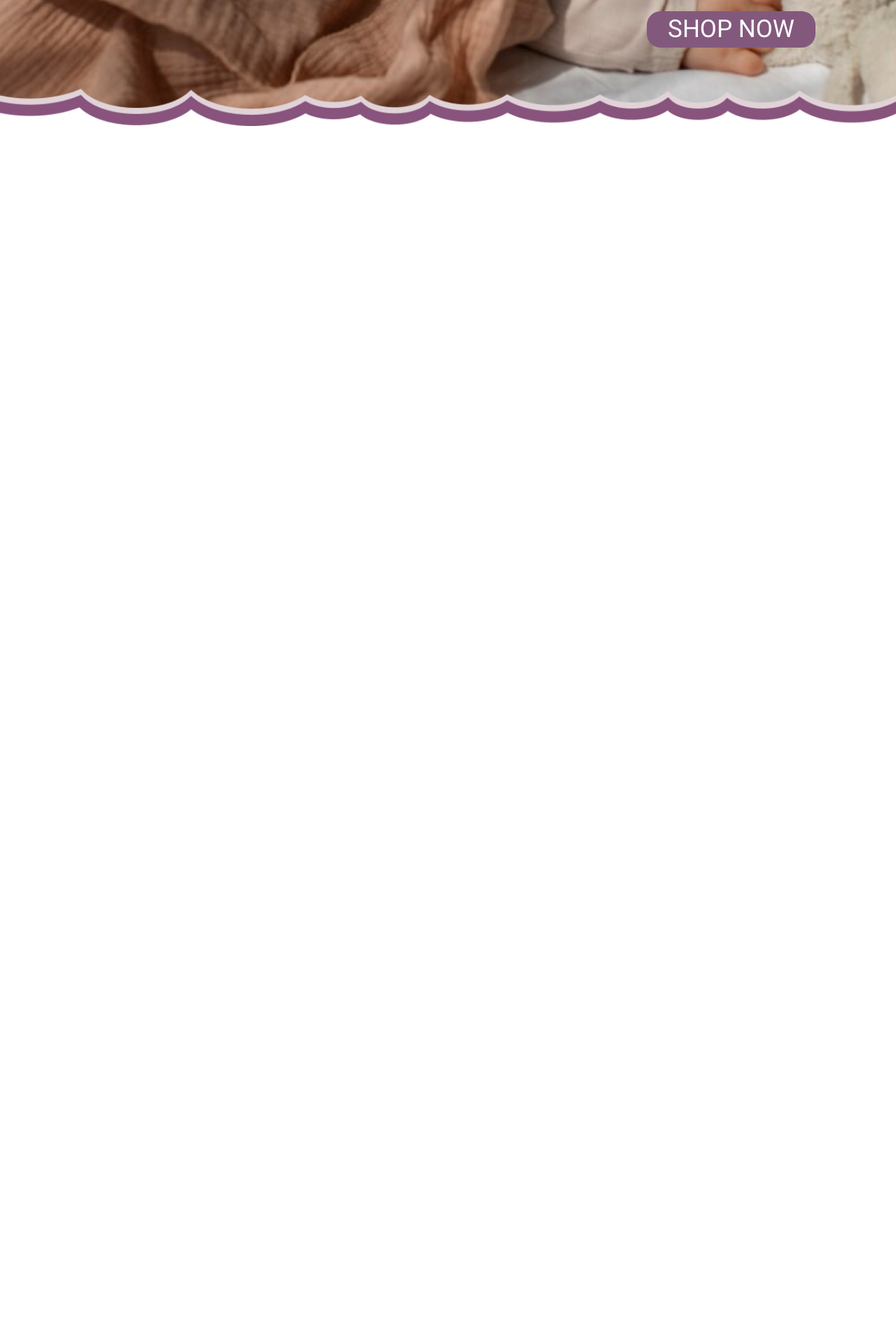
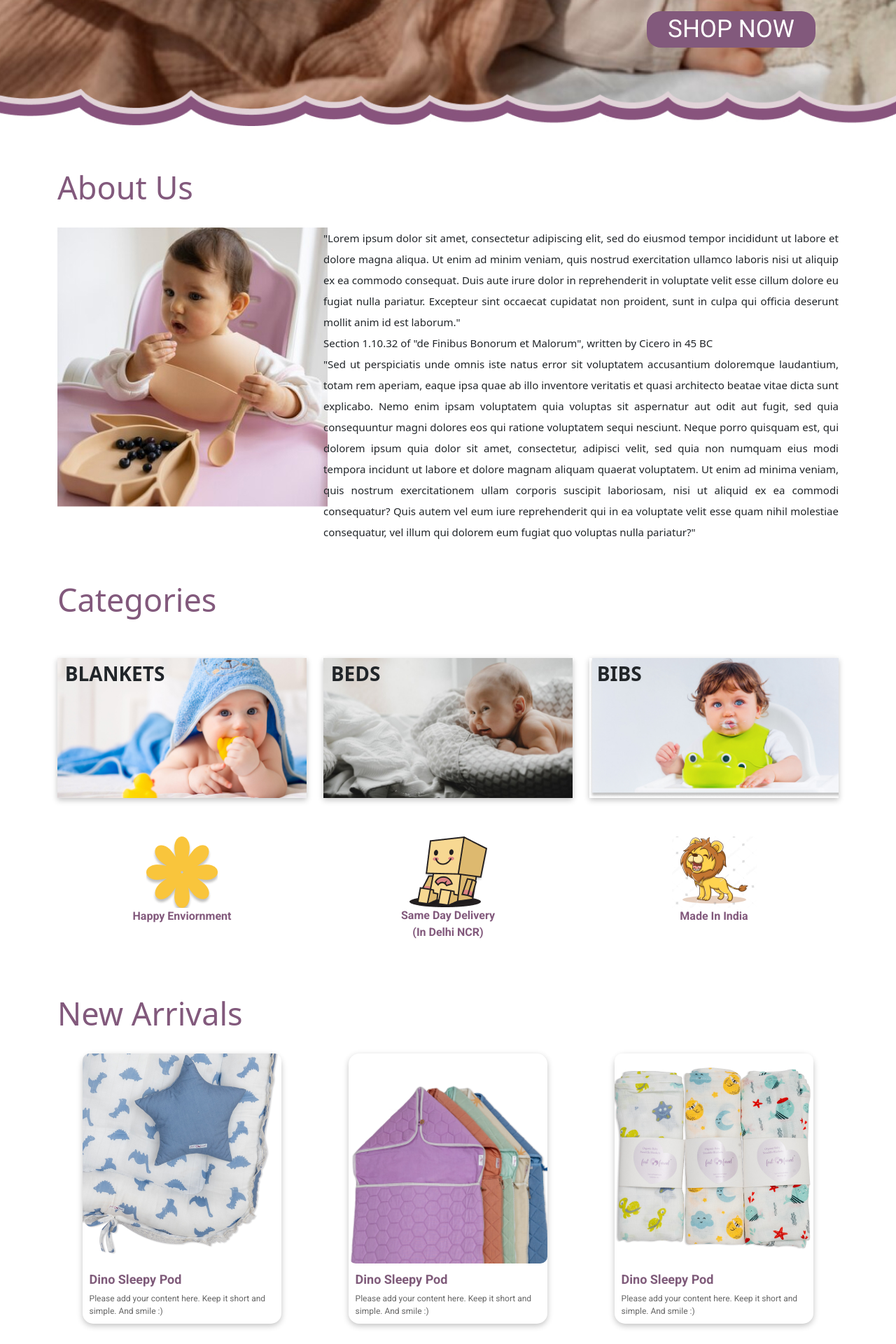
Before and after one commit to RohitChauhan916/first-friend, a PHP site: page / in a window 1280 px wide; the page is wider, and only the part inside the window is pictured. Shown: the part 535-2455 px from the top of that part at 70% size. Before the commit the page ends 715 px from the top of that part, so only its background shows below. Run offline with PHP 8.4, Linux system fonts and the light colour scheme.

Commit message:
add multiple section

```diff
--- a/index.html
+++ b/index.html
@@ -13,7 +13,7 @@
     <link rel="stylesheet" href="style.css">
     </head>
     <body>
-
+        <!-- Navbar-->
         <header>
             <div class="container">
                 <nav class="navbar navbar-expand-lg bg-body-tertiary">
@@ -56,6 +56,8 @@
                   </nav>
             </div>
         </header>
+
+        <!-- Banner Section-->
         <div class="banner">
             <div class="banner-item">
                 <div class="banner_rec">
@@ -65,6 +67,174 @@
             </div>
         </div>
 
+        <!-- About us-->
+        <div class="about">
+            <div class="container">
+                <h2>About Us</h2>
+                <div class="row">
+                    <div class="col-lg-4 col-md-6 col-sm-12">
+                        <img src="./img/baby1.jpg">
+                    </div>
+                    <div class="col-lg-8 col-md-6 col-sm-12">
+                        <p class="about_p">"Lorem ipsum dolor sit amet, consectetur adipiscing elit, sed do eiusmod tempor incididunt ut labore et dolore magna aliqua. Ut enim ad minim veniam, quis nostrud exercitation ullamco laboris nisi ut aliquip ex ea commodo consequat. Duis aute irure dolor in reprehenderit in voluptate velit esse cillum dolore eu fugiat nulla pariatur. Excepteur sint occaecat cupidatat non proident, sunt in culpa qui officia deserunt mollit anim id est laborum."<br>
+                        Section 1.10.32 of "de Finibus Bonorum et Malorum", written by Cicero in 45 BC<br>
+                        "Sed ut perspiciatis unde omnis iste natus error sit voluptatem accusantium doloremque laudantium, totam rem aperiam, eaque ipsa quae ab illo inventore veritatis et quasi architecto beatae vitae dicta sunt explicabo. Nemo enim ipsam voluptatem quia voluptas sit aspernatur aut odit aut fugit, sed quia consequuntur magni dolores eos qui ratione voluptatem sequi nesciunt. Neque porro quisquam est, qui dolorem ipsum quia dolor sit amet, consectetur, adipisci velit, sed quia non numquam eius modi tempora incidunt ut labore et dolore magnam aliquam quaerat voluptatem. Ut enim ad minima veniam, quis nostrum exercitationem ullam corporis suscipit laboriosam, nisi ut aliquid ex ea commodi consequatur? Quis autem vel eum iure reprehenderit qui in ea voluptate velit esse quam nihil molestiae consequatur, vel illum qui dolorem eum fugiat quo voluptas nulla pariatur?"</p>
+                    </div>
+                </div>
+            </div>
+
+        </div>
+
+        <!-- Category-->
+        <div class="category">
+            <div class="container">
+                <h2>Categories</h2>
+                <div class="cat_pad">
+                    <div class="row">
+                        <div class="col-lg-4">
+                            <div class="blanket">
+                                <h3>BLANKETS</h3>
+                            </div>
+                        </div>
+                        <div class="col-lg-4">
+                            <div class="beds">
+                                <h3>BEDS</h3>
+                            </div>
+                        </div>
+                        <div class="col-lg-4">
+                            <div class="bibs">
+                                <h3>BIBS</h3>
+                            </div>
+                        </div>
+                    </div>
+                </div>
+
+                <div class="cat_two">
+                    <div class="row">
+                        <div class="col-lg-4 happy">
+                            <div class="happy_div">
+                                <img src="./img/happy.png">
+                                <p>Happy Enviornment</p>
+                            </div>
+                        </div>
+                        <div class="col-lg-4 happy">
+                            <div class="happy_div">
+                            <img src="./img/day.png">
+                            <p>Same Day Delivery<br>(In Delhi NCR)</p>
+                            </div>
+                        </div>
+                        <div class="col-lg-4 happy">
+                            <div class="happy_div">
+                                <img src="./img/made.png">
+                                <p>Made In India</p>
+                            </div>
+                        </div>
+                    </div>
+                </div>
+
+            </div>
+        </div>
+
+        <!-- new arrival-->
+        <div class="new">
+            <div class="container">
+                <h2>New Arrivals</h2>
+                <div class="row">
+                    <div class="col-lg-4">
+                        <div class="section">
+                            <img src="./img/dino.png">
+                            <h3>Dino Sleepy Pod</h3>
+                            <p>Please add your content here. Keep it short and simple. And smile :) </p>
+                        </div>
+                    </div>
+                    <div class="col-lg-4">
+                        <div class="section">
+                            <img src="./img/homey.png">
+                            <h3>Dino Sleepy Pod</h3>
+                            <p>Please add your content here. Keep it short and simple. And smile :) </p>
+                        </div>
+                    </div>
+                    <div class="col-lg-4">
+                        <div class="section">
+                            <img src="./img/milkey.png">
+                            <h3>Dino Sleepy Pod</h3>
+                            <p>Please add your content here. Keep it short and simple. And smile :) </p>
+                        </div>
+                    </div>
+                </div>
+                <div class="view">
+                    <a href="#">View More</a>
+                </div>
+            </div>
+        </div>
+
+        <!-- Reviews-->
+        <div class="reviews">
+            <div class="container">
+                <h2>Reviews</h2>
+                <img src="./img/Group 1160444247.png">
+                <div class="follow_us">
+                    <img class="follow" src="./img/follow us.png">
+                </div>
+                <div class="touch">
+                    <div class="row">
+                        <div class="col-lg-4">
+                            <div class="stay">
+                                <h2>Stay in Touch</h2>
+                                <p>Browse high quality Figma components & add them to your project with one click</p>
+                            </div>
+                        </div>
+                        <div class="col-lg-8">
+                            <form class="d-flex" role="search">
+                                <input class="form-control me-2 search_stay" type="search" placeholder="Enter your email address" aria-label="Search">
+                              </form>
+                        </div>
+                    </div>
+                </div>
+                <img class="join" src="./img/join.png" width="100%">
+
+                </div>
+                <img class="icongroup" src="./img/Group_icon.png">
+        </div>
+
+        <footer>
+            <div class="container">
+                <div class="section_footer">
+                    <div class="row">
+                        <div class="col-lg-3">
+                            <img src="./img/logo2.png">
+                        </div>
+                        <div class="col-lg-3">
+                            <ul>
+                                <li>Company</li>
+                                <li>This is a link</li>
+                                <li>Link tow</li>
+                                <li>Link three</li>
+                                <li>Link three</li>
+                            </ul>
+                        </div>
+                        <div class="col-lg-3">
+                            <ul>
+                                <li>Company</li>
+                                <li>This is a link</li>
+                                <li>Link tow</li>
+                                <li>Link three</li>
+                                <li>Link three</li>
+                            </ul>
+                        </div>
+                        <div class="col-lg-3">
+                            <ul>
+                                <li>Company</li>
+                                <li>This is a link</li>
+                                <li>Link tow</li>
+                                <li>Link three</li>
+                                <li>Link three</li>
+                            </ul>
+                        </div>
+                    </div>
+                </div>
+            </div>
+        </footer>
     <script src="https://cdn.jsdelivr.net/npm/@popperjs/core@2.11.8/dist/umd/popper.min.js"></script>
     <script src="./js/bootstrap.min.js"></script>
     </body>
--- a/style.css
+++ b/style.css
@@ -73,3 +73,222 @@
   font-weight: 400;
   font-style: normal;
   }
+  .about{
+    padding: 3%;
+  }
+  .about h2{
+    color: #82597C;
+    font-size: 45px;
+    padding: 2% 0px;
+  }
+  .about_p{
+    line-height: 30px;
+    font-size: 15px;
+    text-align: justify;
+  }
+  .category{
+    padding: 0px 0px 3%;
+  }
+  .category h2{
+    color: #82597C;
+    font-size: 45px;
+  }
+  .blanket{
+    width: 100%;
+    height: 200px;
+    background: url('/img/blanket.jpg') no-repeat;
+    box-shadow: rgba(0, 0, 0, 0.24) 0px 3px 8px;
+    background-size: cover;
+    position: relative;
+  }
+  .beds{
+    width: 100%;
+    height: 200px;
+    background: url('/img/beds.jpg') no-repeat;
+    box-shadow: rgba(0, 0, 0, 0.24) 0px 3px 8px;
+    background-size: cover;
+    position: relative;
+  }
+  .bibs{
+    width: 100%;
+    height: 200px;
+    background: url('/img/bibs.jpg') no-repeat;
+    box-shadow: rgba(0, 0, 0, 0.24) 0px 3px 8px;
+    background-size: cover;
+    position: relative;
+  }
+  .category{
+    padding: 0px 0px 3%;
+  }
+  .category h2{
+    color: #82597C;
+    font-size: 45px;
+  }
+  .blanket{
+    width: 100%;
+    height: 200px;
+    background: url('/img/blanket.jpg') no-repeat;
+    box-shadow: rgba(0, 0, 0, 0.24) 0px 3px 8px;
+    background-size: cover;
+    position: relative;
+  }
+  .beds{
+    width: 100%;
+    height: 200px;
+    background: url('/img/beds.jpg') no-repeat;
+    box-shadow: rgba(0, 0, 0, 0.24) 0px 3px 8px;
+    background-size: cover;
+    position: relative;
+  }
+  .bibs{
+    width: 100%;
+    height: 200px;
+    background: url('/img/bibs.jpg') no-repeat;
+    box-shadow: rgba(0, 0, 0, 0.24) 0px 3px 8px;
+    background-size: cover;
+    position: relative;
+  }
+  .blanket h3{
+    position: absolute;
+    top: 3%;
+    left: 3%;
+    font-weight: 700;
+  }
+  .beds h3{
+    position: absolute;
+    top: 3%;
+    left: 3%;
+    font-weight: 700;
+  }
+  .bibs h3{
+    position: absolute;
+    top: 3%;
+    left: 3%;
+    font-weight: 700;
+  }
+  .cat_pad{
+    margin: 5% 0px;
+  }
+  .happy{
+    display: block;
+    text-align: center;
+  }
+  .happy p{
+    color: #82597C;
+    font-family: "Roboto", sans-serif;
+  font-weight: 600;
+  font-style: bold;
+  font-size: 16px;
+  }
+  .new{
+    padding: 0px 0px 3% 0px;
+  }
+  .new h2{
+    color: #82597C;
+    font-size: 45px;
+    padding: 2% 0px;
+  }
+  .section img{
+    object-fit: cover;
+    width: 100%;
+    height: 300px;
+    border-radius: 10px;
+  }
+  .section{
+    box-shadow: rgba(0, 0, 0, 0.24) 0px 3px 8px;
+    margin: 0px 10%;
+    border-radius: 15px;
+  }
+  .section h3{
+    padding: 4% 10px 0px;
+    font-weight: 600;
+    font-size: 18px;
+    font-family: "Roboto", sans-serif;
+    font-style: bold;
+    color: #7F5B7A;
+  }
+  .section p{
+    padding: 0px 10px 3%;
+    font-size: 12px;
+    font-family: "Roboto", sans-serif;
+    font-weight: 400;
+    font-style: normal;
+    color: #666666;
+  }
+  .view{
+    display: block;
+   text-align: center;
+   padding: 2% 0px 0px 0px;
+ }
+ .view a{
+   text-decoration: none;
+   color: white;
+   background-color: #82597C;
+   font-size: 20px;
+   padding: 5px 20px;
+   border-radius: 50px;
+   font-family: "Roboto", sans-serif;
+     font-weight: 300;
+     font-style: normal;
+ }
+ footer{
+    background-color: #82597C;
+    color: white;
+    text-align: center;
+  }
+  .section_footer ul{
+    list-style-type: none;
+  }
+  footer{
+    background-color: #82597C;
+    color: white;
+    text-align: center;
+  }
+  .section_footer{
+    padding: 5% 0px;
+  }
+  .section_footer ul{
+    list-style-type: none;
+    line-height: 30px;
+  }
+  .reviews{
+    position: relative;
+  }
+  .reviews h2{
+    color: #82597C;
+    font-size: 45px;
+    padding: 2% 0px;
+  }
+  .follow_us{
+    width: 100%;
+    display: block;
+    text-align: center;
+  }
+  .icongroup{
+    position: absolute;
+  bottom: -5%;
+  width: 100%;
+  z-index: -1;
+  }
+  .join{
+    padding: 5% 0px 6%;
+  }
+  .search_stay{
+    width: 100%;
+    max-width: 800px;
+    box-sizing: border-box;
+    border-radius: 10px;
+    font-size: 17px;
+    background-color: #88547D;
+    background-image: url('./img/email.png');
+    background-position: 20px 20px;
+    background-repeat: no-repeat;
+    padding: 20px 20px 20px 50px;
+    border-color: transparent;
+    color: white;
+    display: block;
+    margin: 40px 0px 0px 0px;
+  }
+  .search_stay::placeholder{
+    color: white;
+  }
```
Also changed, not shown: img/Group 1160444247.png (added), img/Group_icon.png (added), img/baby1.jpg (added), img/beds.jpg (added), img/bibs.jpg (added), img/blanket.jpg (added), img/day.png (added), img/dino.png (added), img/email.png (added), img/follow us.png (added), img/happy.png (added), img/homey.png (added), img/join.png (added), img/logo2.png (added), 2 more files.
